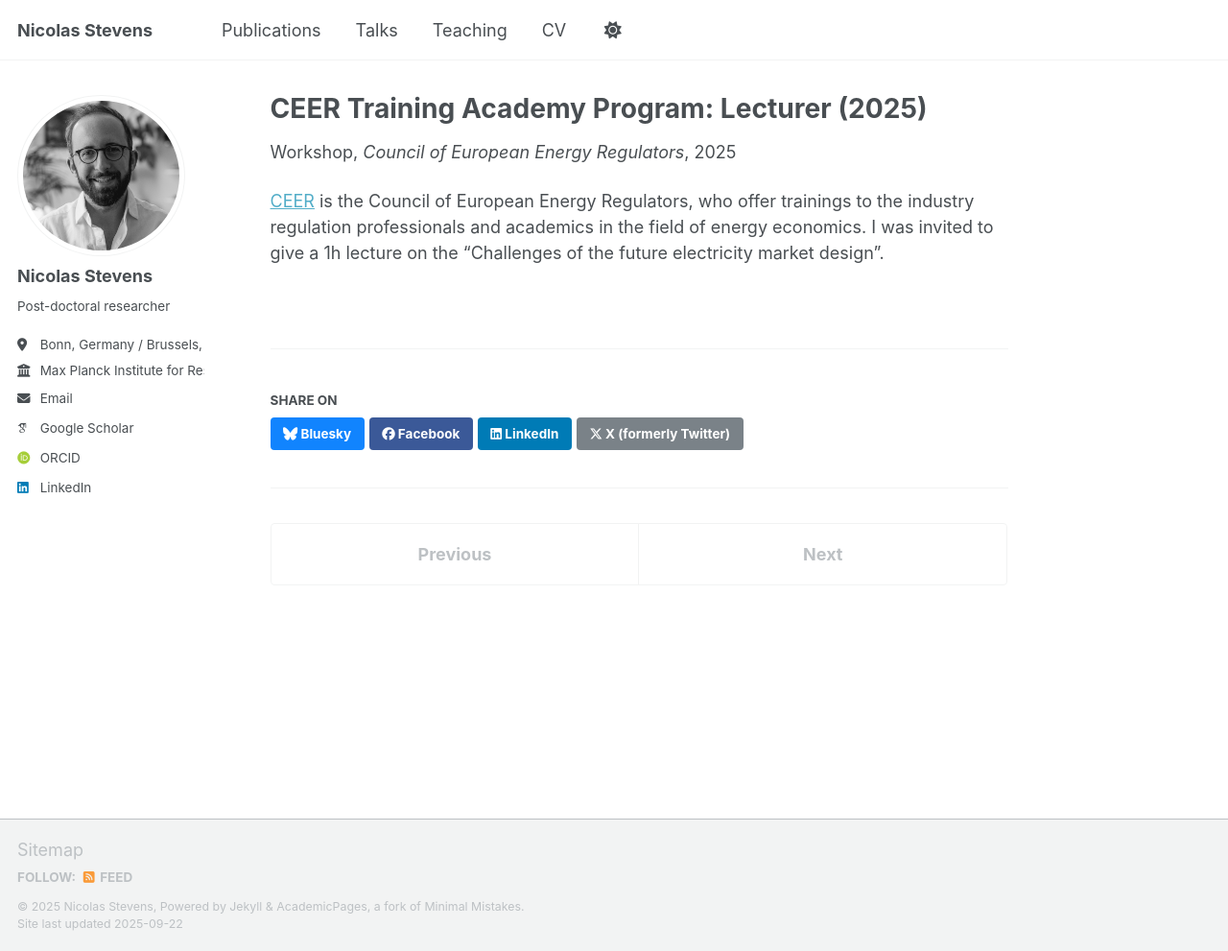
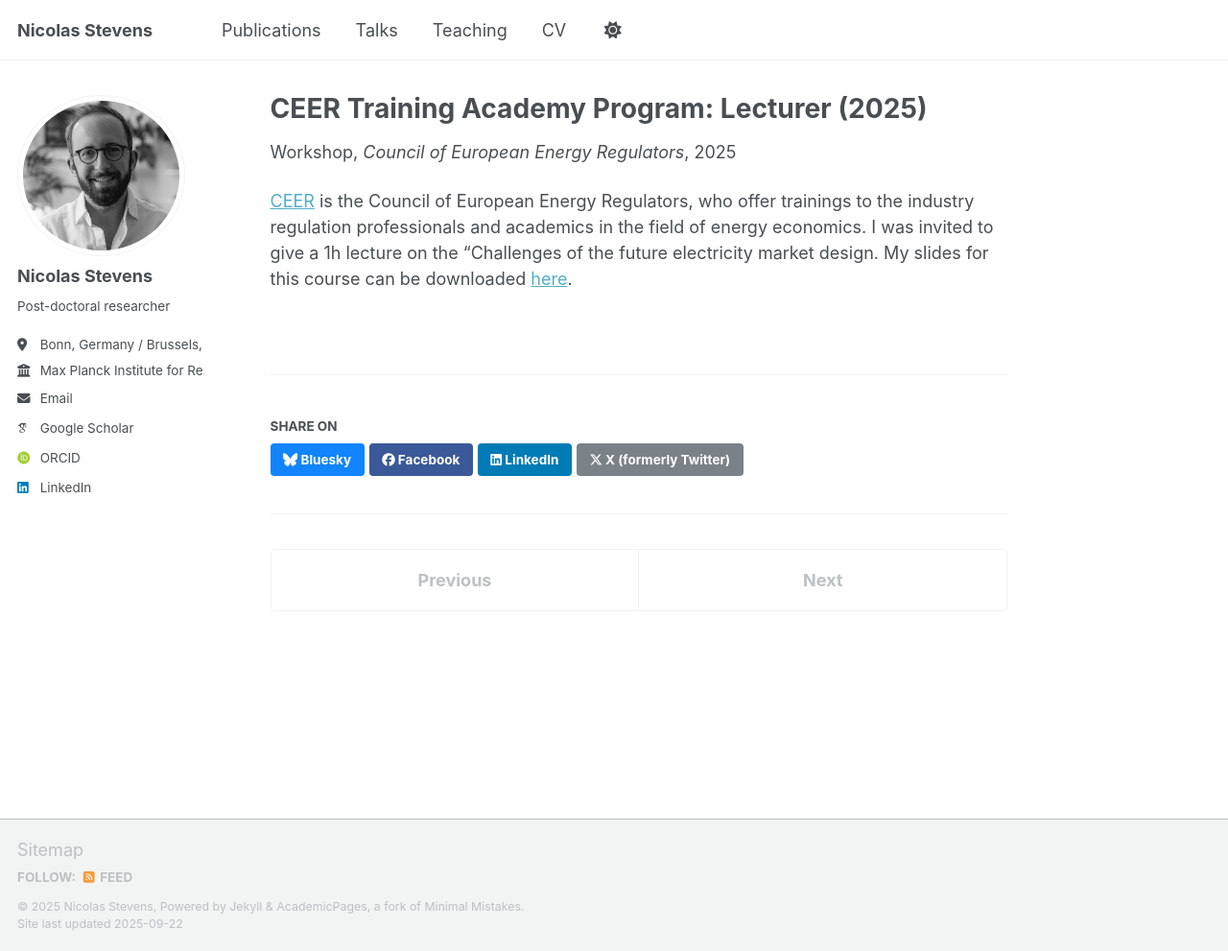
Before and after one commit to NicolasStevens/NicolasStevens.github.io, a Jekyll site: the page built from _teaching/CEER2025.md, in a window 1280 px wide and 991 px high. Shown: the whole window at 96% size. Built offline with Jekyll 4.4.1, drawn with Linux system fonts in a browser that asks for light colours; some web fonts are replaced; a script that is not in the unit is left out.

Commit message:
Update CEER2025.md

```diff
--- a/_teaching/CEER2025.md
+++ b/_teaching/CEER2025.md
@@ -8,4 +8,5 @@ date: 2025-01-01
 location: "Brussels, Belgium"
 ---
 [CEER](https://ceertraining.eu/course/electricity-market-design) is the Council of European Energy Regulators, who offer trainings to the industry regulation professionals and academics in the field of energy economics.
-I was invited to give a 1h lecture on the “Challenges of the future electricity market design”.
+I was invited to give a 1h lecture on the "Challenges of the future electricity market design.
+My slides for this course can be downloaded [here](https://NicolasStevens.github.io/files/CEER2024NSVF.pdf).
```
